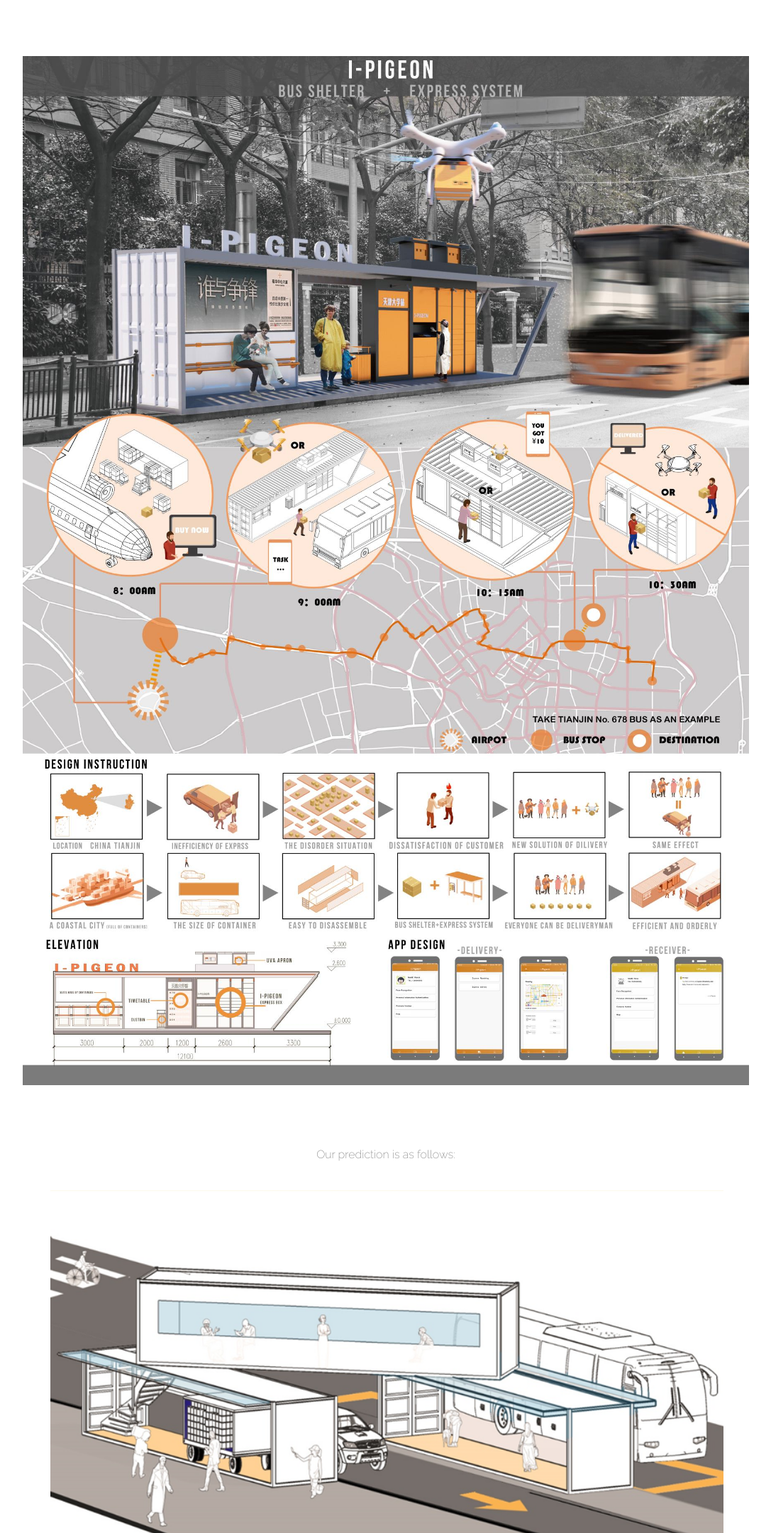
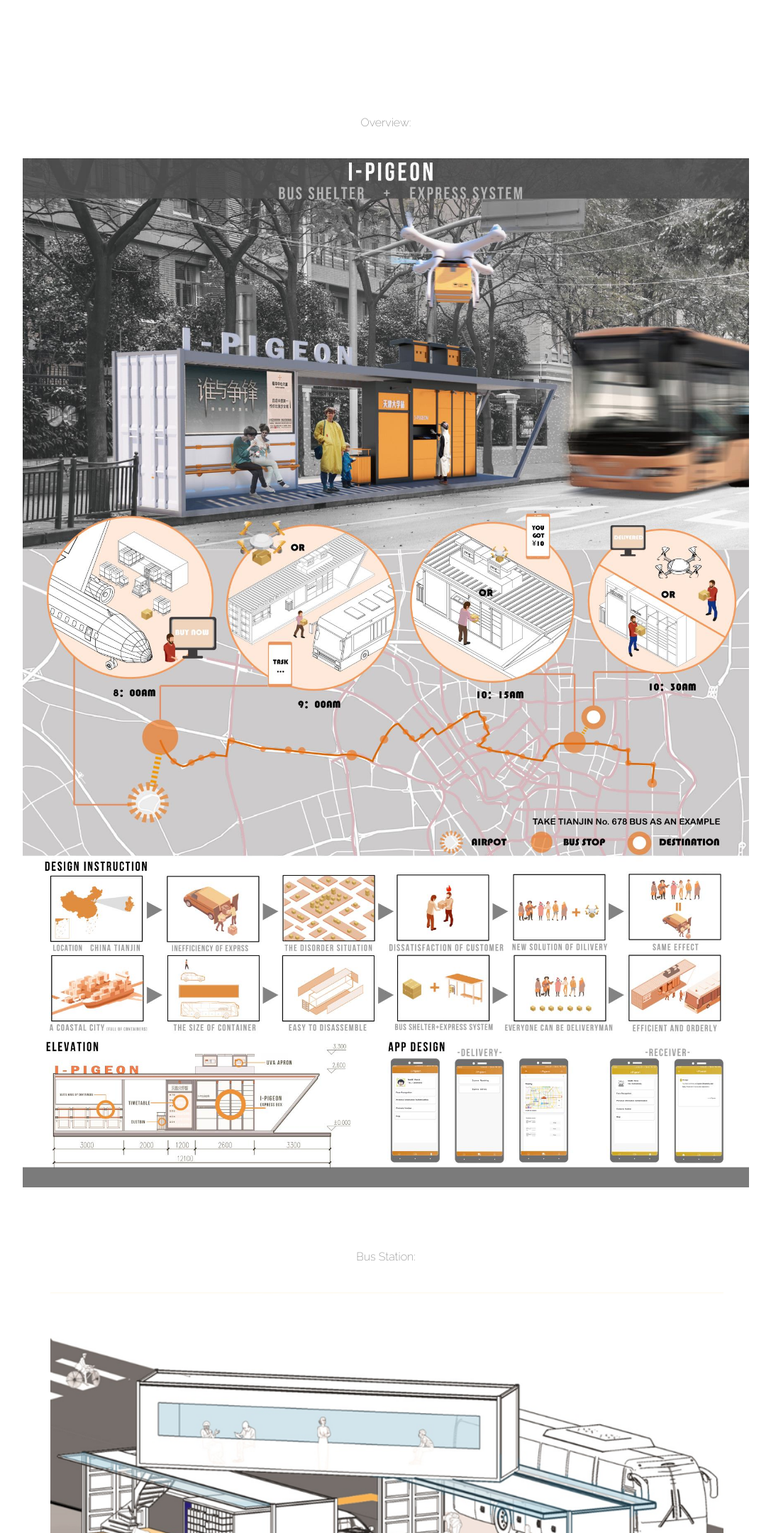
Before and after one commit to Elon-Lau/lds, a plain HTML site: page index.html in a window 1280 px wide. Shown: the part 640-2800 px from the top of the page at 71% size, without its empty margins (96-1183 px from the left). Drawn offline with Linux system fonts and the light colour scheme.

Commit message:
Update index.html

```diff
--- a/index.html
+++ b/index.html
@@ -16,9 +16,12 @@
   <div class="main">
       <div class="container" align="center">
         <br>
+        <p>Overview:</p>
         <img src="images/pigeon.jpg" class="img-circle" style="max-height: 80%; max-width: 80%;"/>
-        <p>Our prediction is as follows:</p>
+        <p>Bus Station:</p>
         <img src="images/lds.png" class="img-circle" style="max-height: 80%; max-width: 80%;"/>
+        <p>Business Plan:</p>
+        <img src="images/plan.png" class="img-circle" style="max-height: 80%; max-width: 80%;"/>
         <br>
       </div>
   </div>
```
